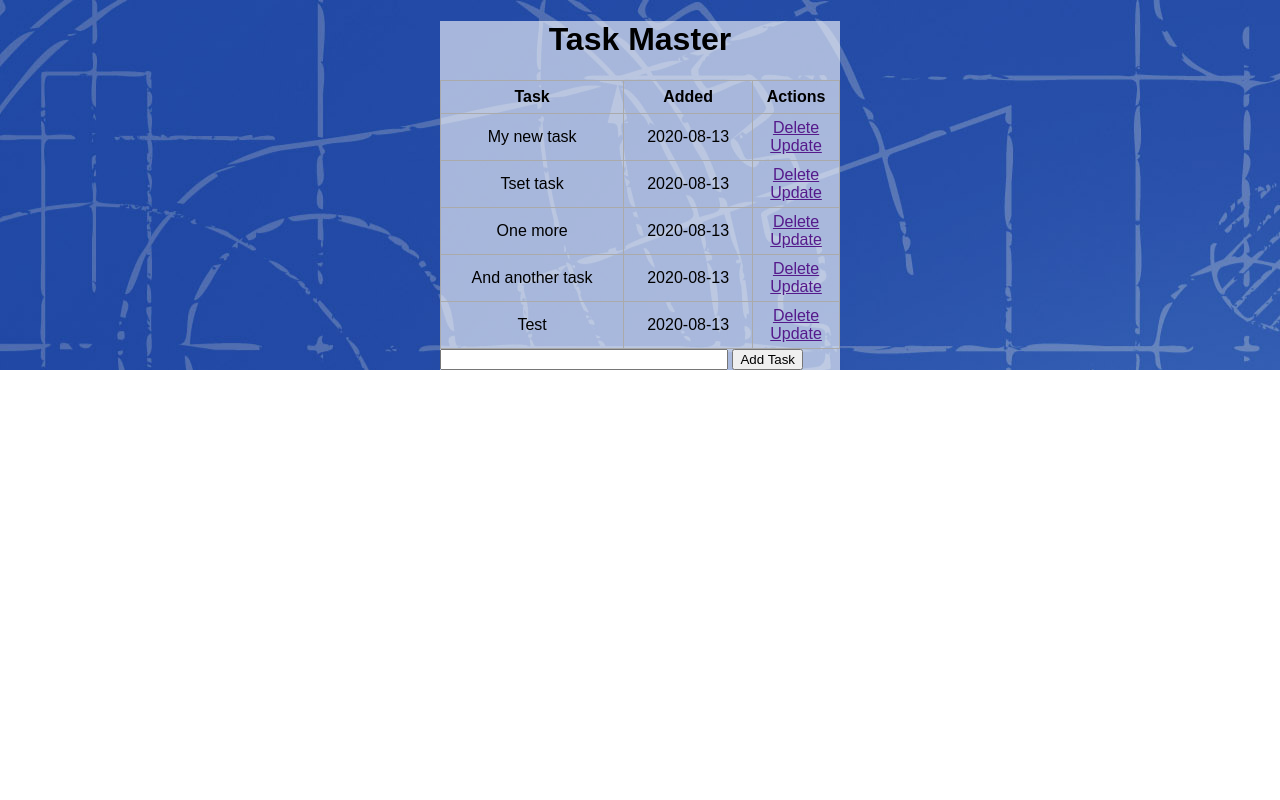
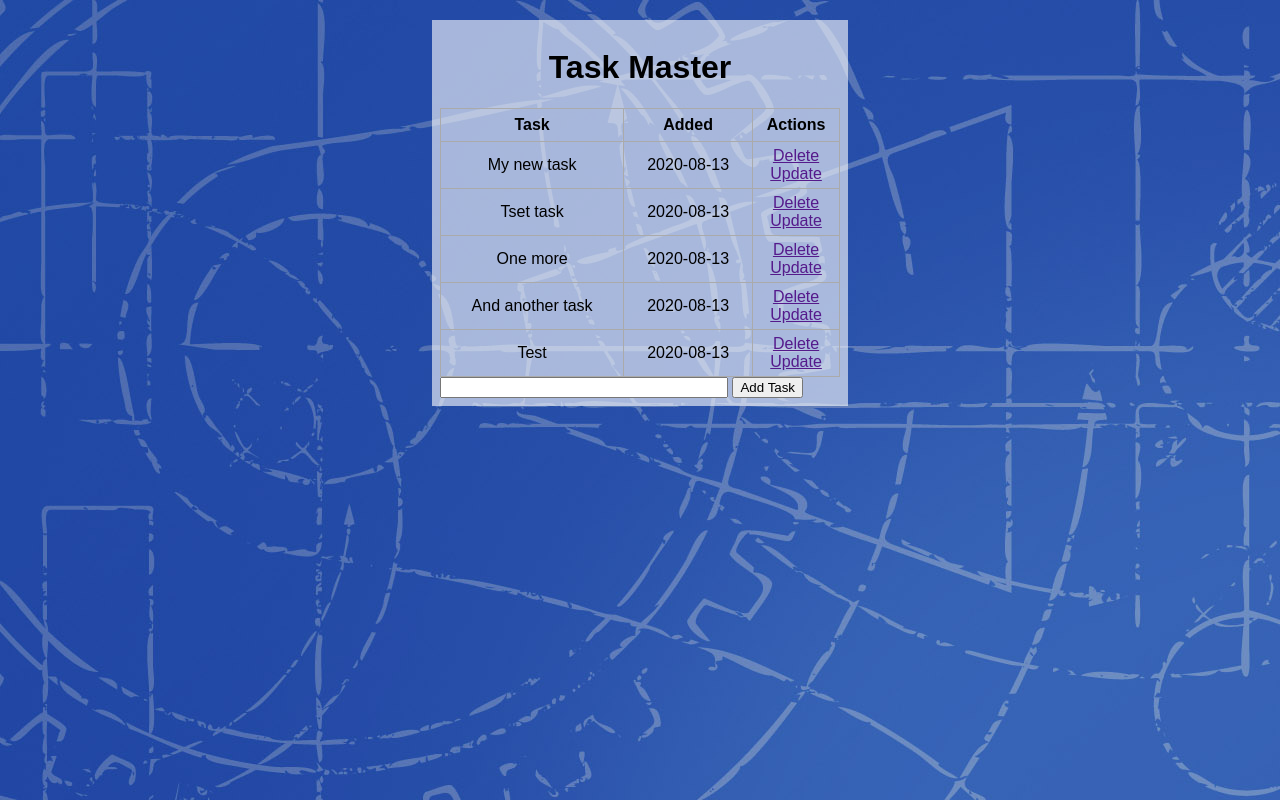
Before and after one commit to vanHeemstraSystems/flask-headstart, a Flask app: page / in a window 1280 px wide. Run offline with Flask 2, Linux system fonts and the light colour scheme; data comes from the database, SQL or seed files in the repository; both versions use the stored data as it was after the commit.

Commit message:
Update main.css for better styling

```diff
--- a/static/css/main.css
+++ b/static/css/main.css
@@ -10,13 +10,16 @@ body, html {
     top: 0;
     left: 0;
     width: 100%;
+    height: 100vh;
     margin: 0;
     z-index: 999;
 }
 .content {
     background:rgba(255, 255, 255, 0.6);
-    margin: 0 auto;
+    margin: auto;
+    margin-top: 20px;
     width: 400px;
+    padding: 8px;
 }
 
 table, td, th {
```
Also changed, not shown: test.db.
